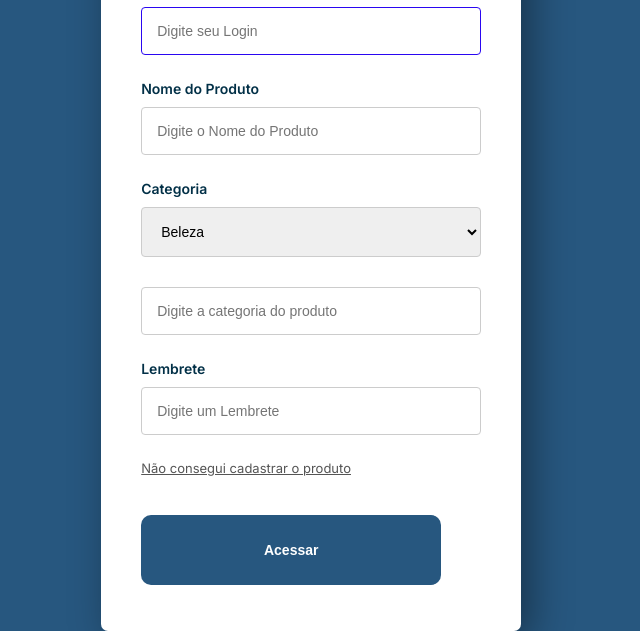
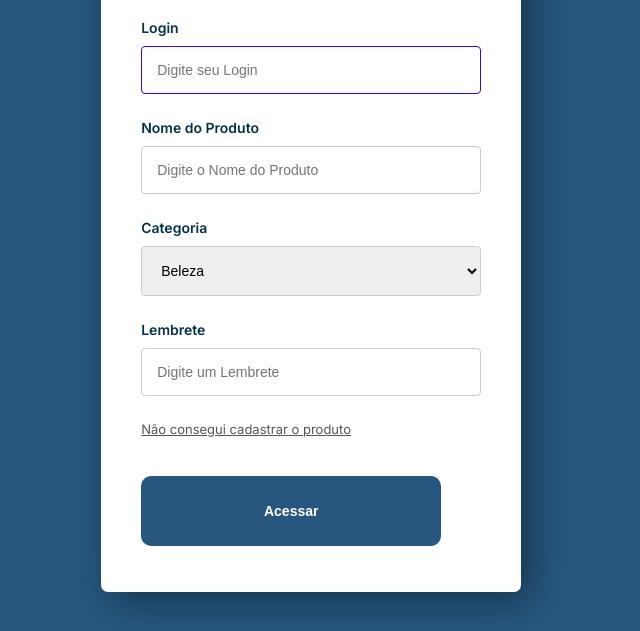
Before and after one commit to JoaoPauloColombo/Frontend-Atividade-01, a plain HTML site: page index.html in a window 1280 px wide. Shown: the part 169-800 px from the top of the page, without its empty margins (329-969 px from the left). Drawn offline with Linux system fonts and the light colour scheme.

Commit message:
Update index.html

```diff
--- a/index.html
+++ b/index.html
@@ -29,7 +29,6 @@
                 <option value="animais">Animais</option>
                 <option value="automoveis">Automóveis</option>
             </select>
-            <input id="categoria" type="text" placeholder="Digite a categoria do produto" />
 
             <label for="Lembrete">Lembrete</label>
             <input type="text" placeholder="Digite um Lembrete" />
```
